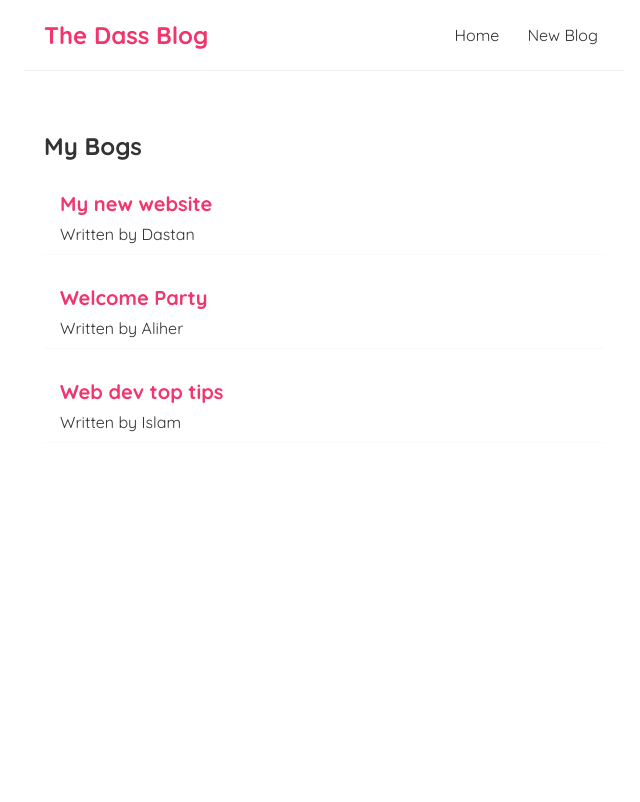
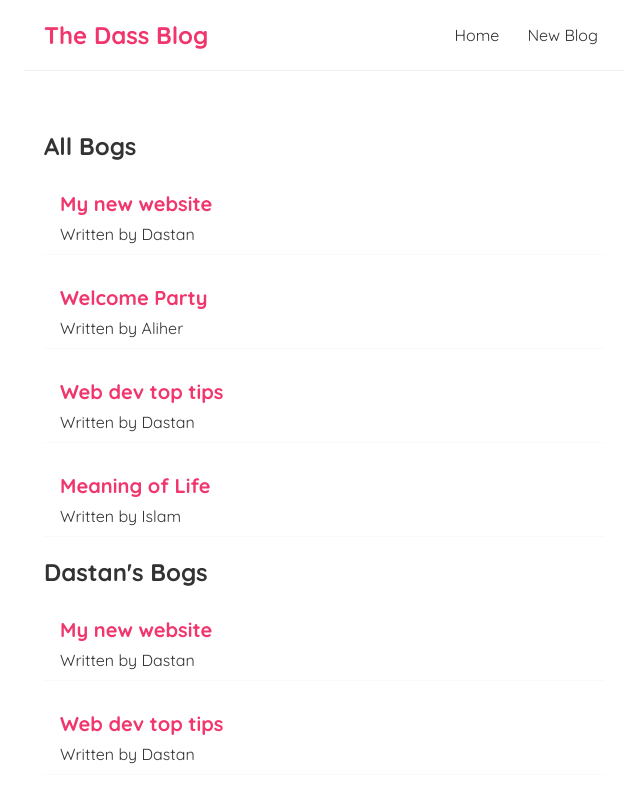
Before and after one commit to eB00k/Blog-Post, a React (Create React App) app: page / in a window 1280 px wide. Shown: the top 802 px of the page, without its empty margins (316-956 px from the left). Built offline with nearby package versions, Linux system fonts and the light colour scheme.

Commit message:
Reusing Components, filtering objects in list

```diff
--- a/src/components/Home.jsx
+++ b/src/components/Home.jsx
@@ -18,13 +18,20 @@ const Home = () => {
     {
       title: "Web dev top tips",
       body: "lorem impsum ...",
+      author: "Dastan",
+      id: 3,
+    },
+    {
+      title: "Meaning of Life",
+      body: "lorem impsum ...",
       author: "Islam",
-      id: 3,
+      id: 4,
     },
   ]);
   return (
     <div className="home">
-     <BlogList blogs={blogs} title="My Bogs"/>
+     <BlogList blogs={blogs} title="All Bogs"/>
+     <BlogList blogs={blogs.filter((blog) => blog.author === "Dastan")} title="Dastan's Bogs"/>
     </div>
   );
 };
```
